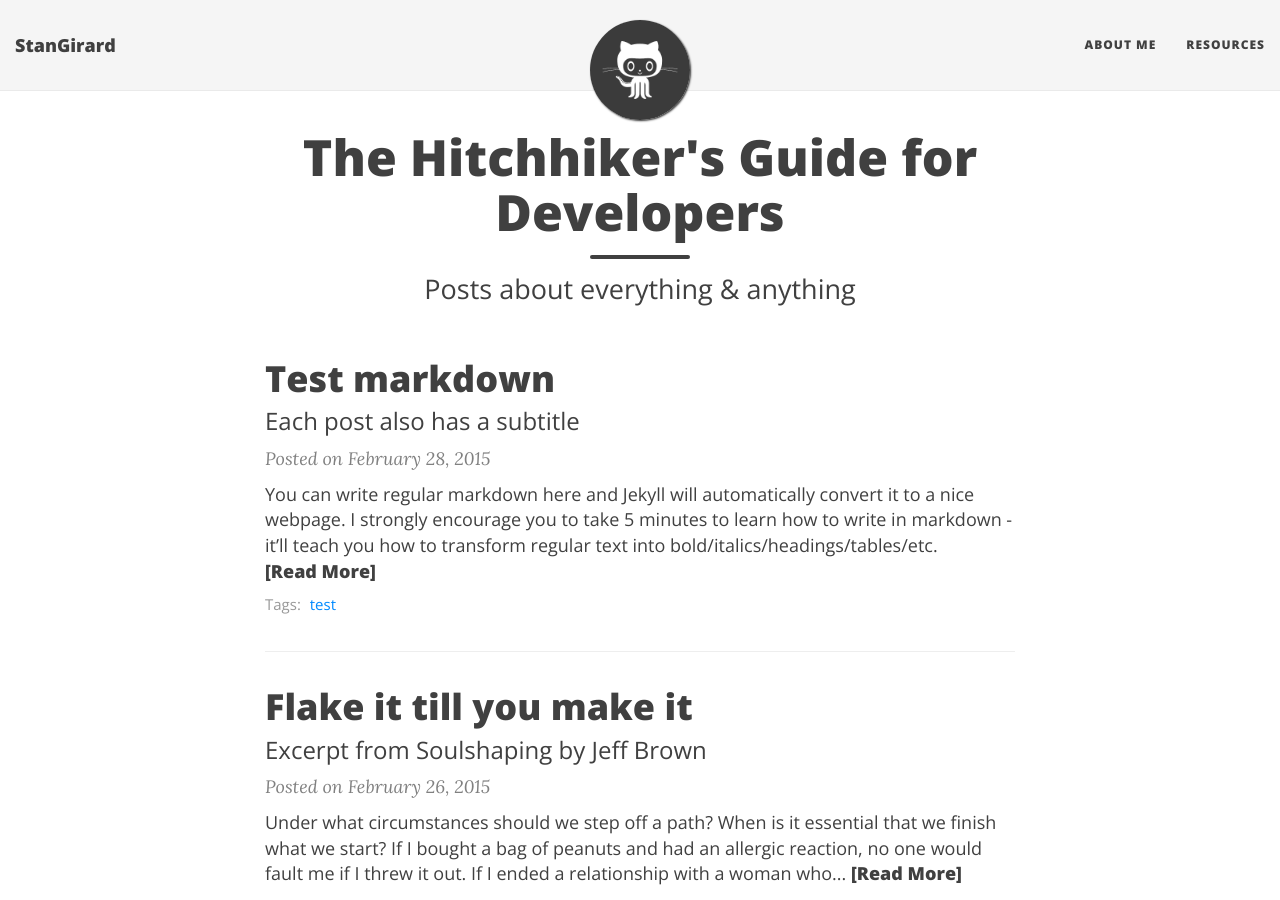
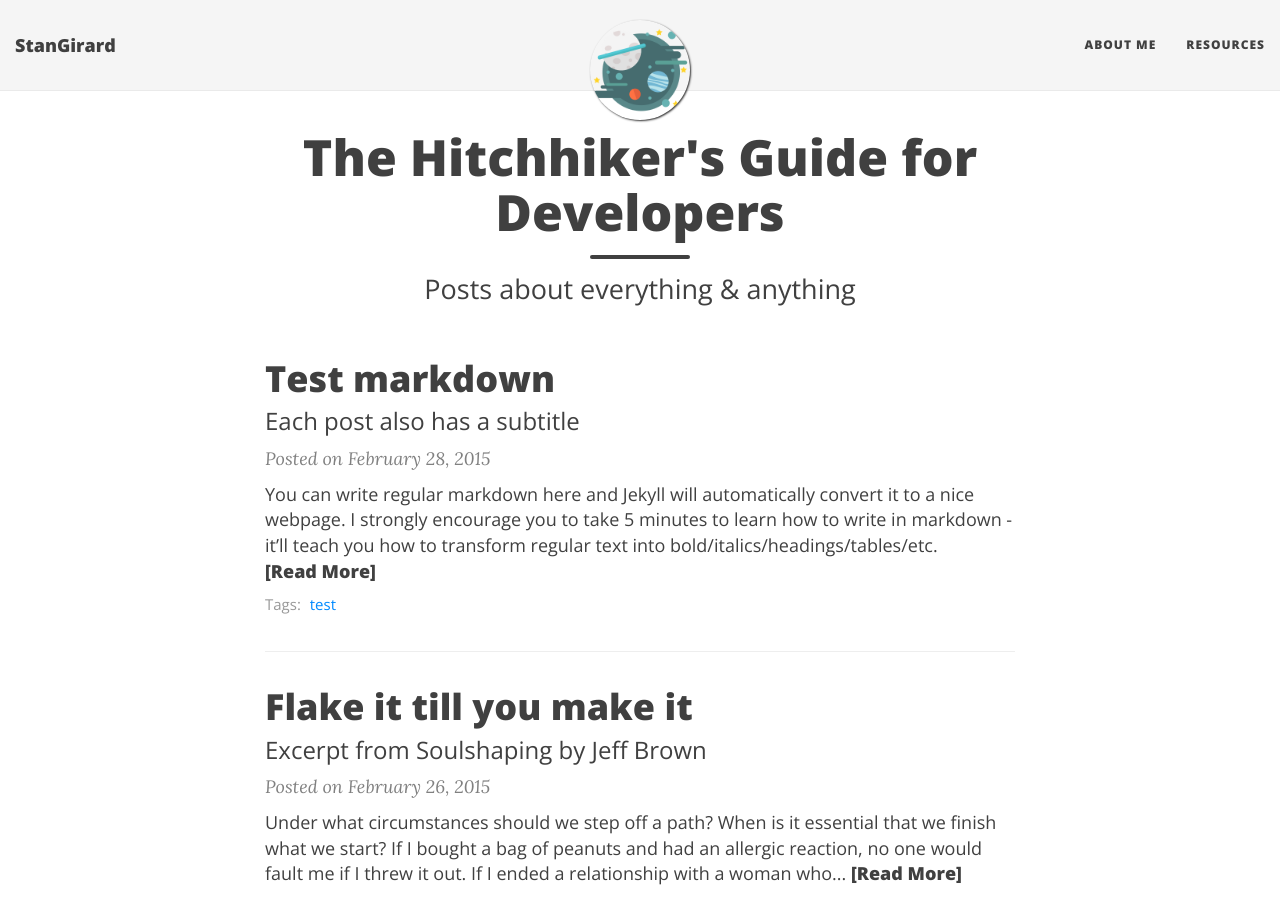
Before and after one commit to StanGirard/Primates-Jekyll, a Jekyll site: the page built from index.html, in a window 1280 px wide and 900 px high. Built offline with Jekyll 4.4.1, drawn with Linux system fonts in a browser that asks for light colours; nearby versions of some CDN libraries; the list of posts is cut into pages by our own code.

Commit message:
[HOMEPAGE] Changed Image

```diff
--- a/_config.yml
+++ b/_config.yml
@@ -28,7 +28,7 @@ navbar-links:
 
 # Image to show in the navigation bar - image must be a square (width = height)
 # Remove this parameter if you don't want an image in the navbar
-avatar: "/img/avatar-icon.png"
+avatar: "/img/maxi.png"
 
 # If you want to have an image logo in the top-left corner instead of the title text,
 # then specify the following parameter
```
Also changed, not shown: img/maxi.png (added).
